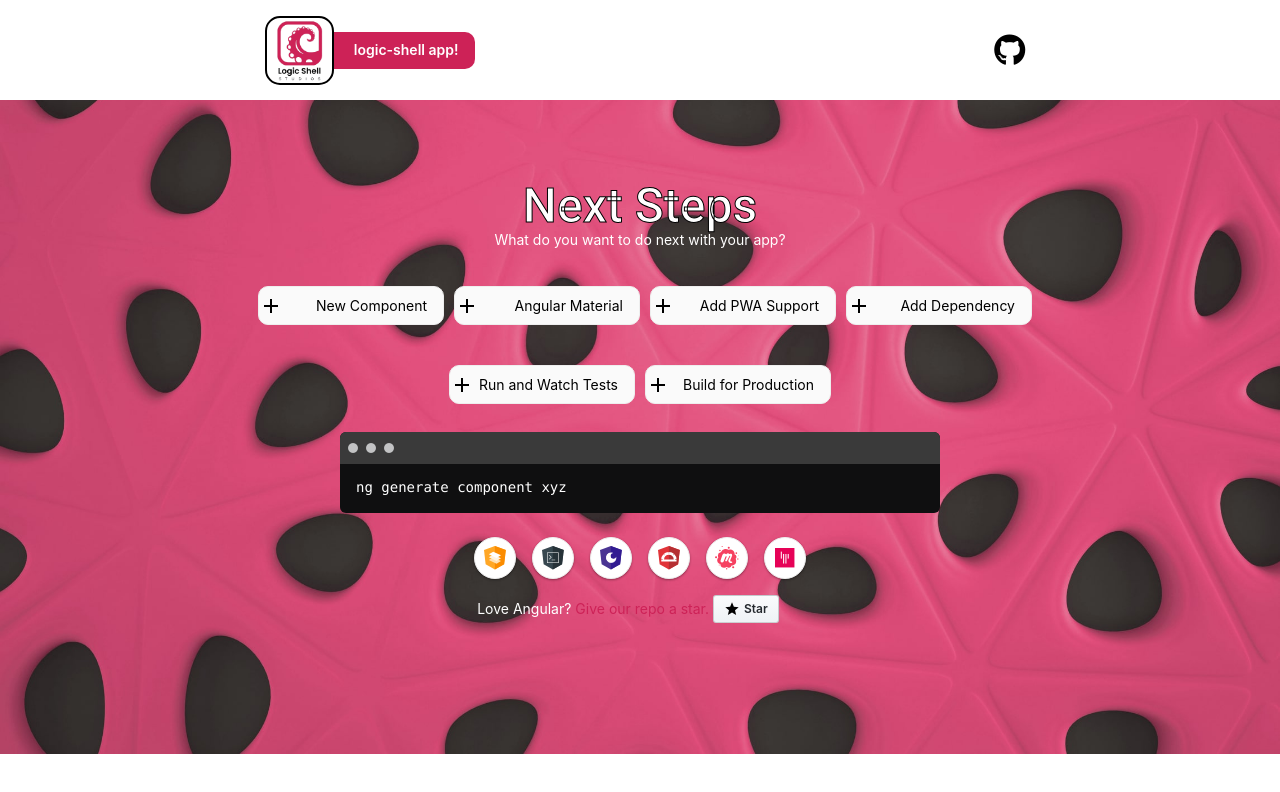
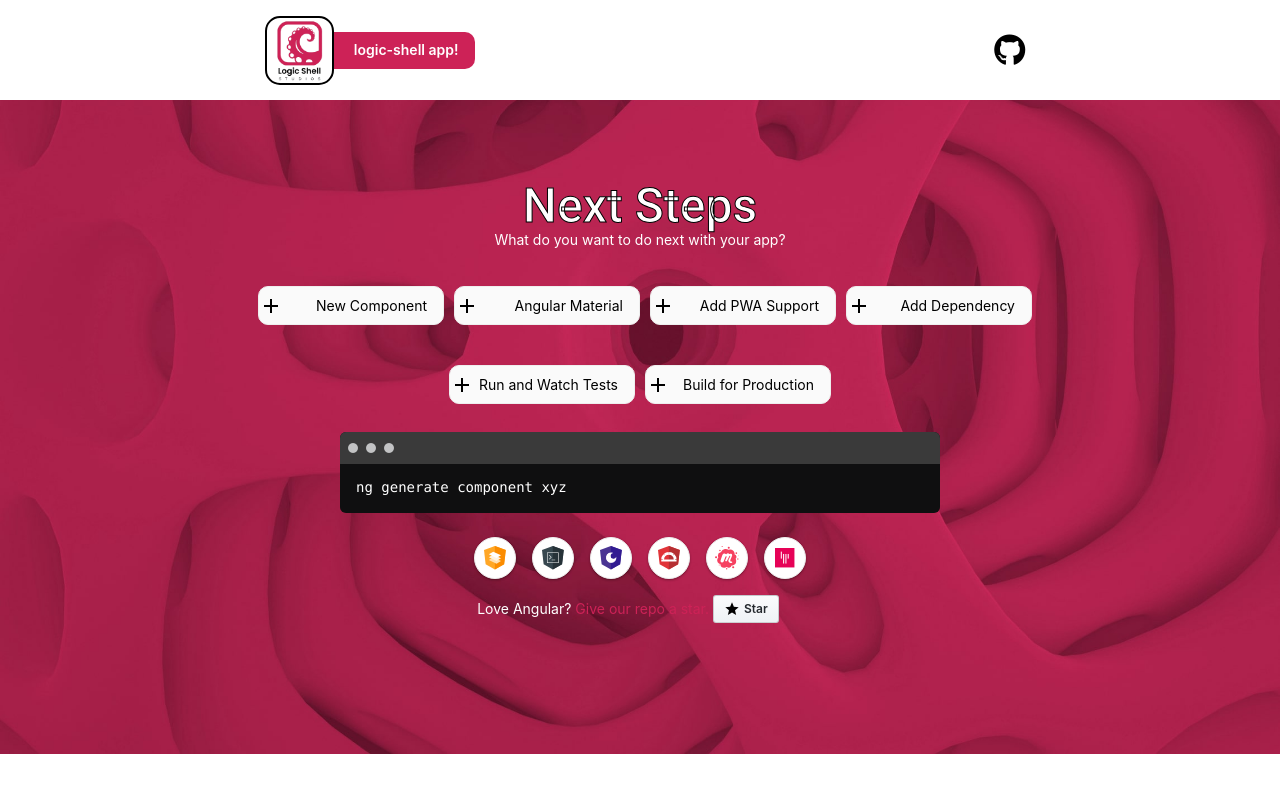
Before and after one commit to polilla2802/Logic-Shell-Angular-Template, an Angular app: page / in a window 1280 px wide. Shown: the top 792 px of the page. Built offline with nearby package versions, Linux system fonts and the light colour scheme.

Commit message:
changed bg

```diff
--- a/src/styles.css
+++ b/src/styles.css
@@ -1,7 +1,7 @@
 /* You can add global styles to this file, and also import other style files */
 body {
     font-size: 10px;
-    background: url('/assets/bgs/logic5-min.jpg');
+    background: url('/assets/bgs/logic2-min.jpg');
     background-size: cover;
     background-repeat: no-repeat;
     background-position: center;
```
